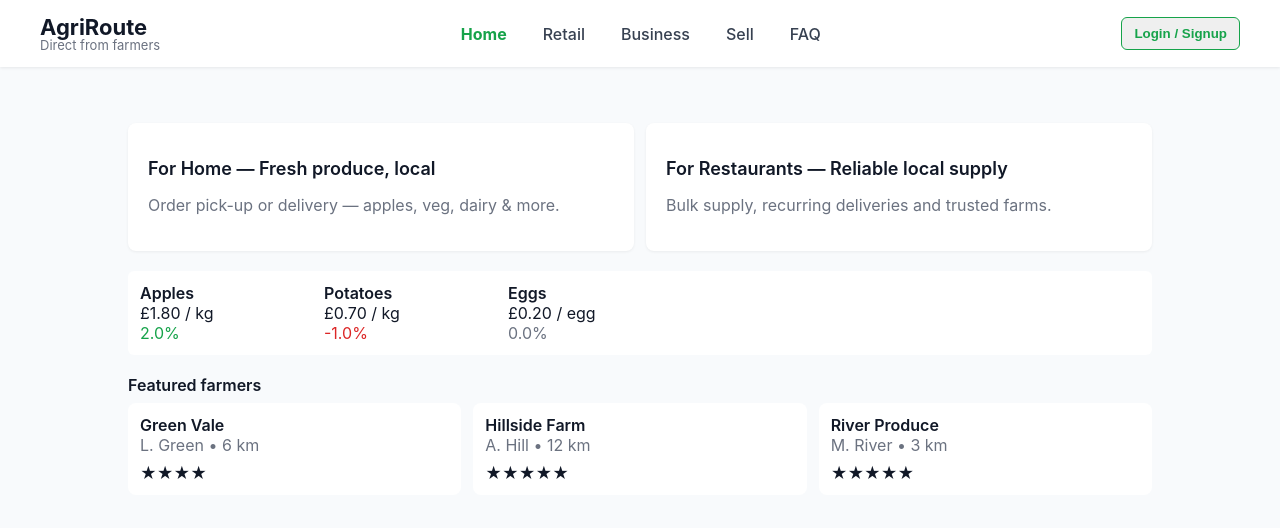
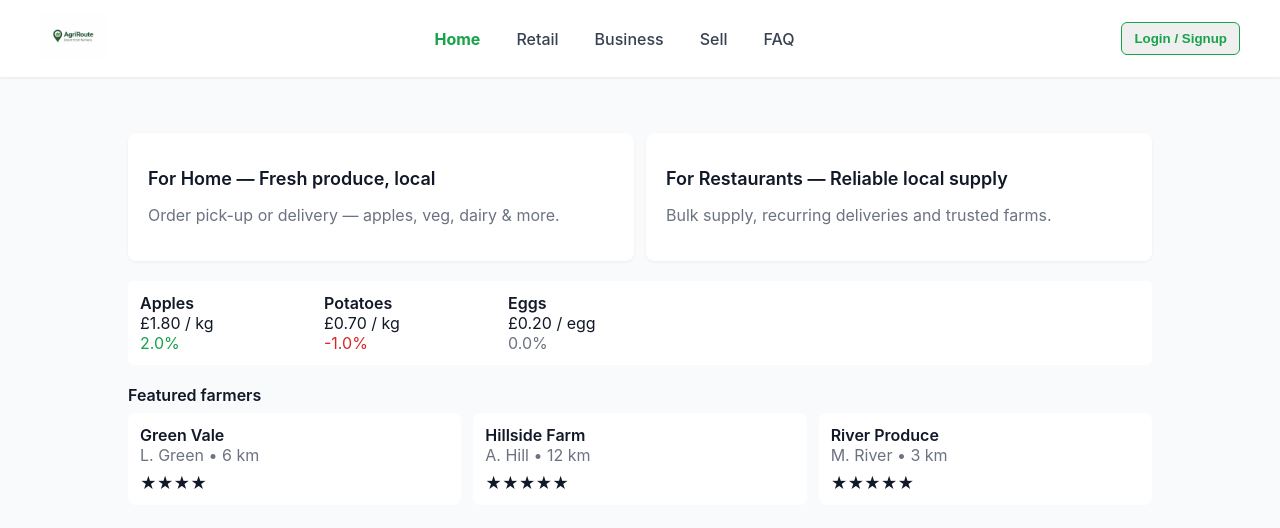
Before and after one commit to AgriRouteco/AgriRoute, a Next.js app: page / in a window 1280 px wide. Shown: the top 528 px of the page. Built offline with nearby package versions, Linux system fonts and the light colour scheme; no server answers.

Commit message:
Update Header.jsx
Changed header info

```diff
--- a/components/Header.jsx
+++ b/components/Header.jsx
@@ -29,17 +29,16 @@ export default function Header({ user }) {
         justifyContent: "space-between"
       }}>
 
-        {/* Logo */}
-        <div style={{ cursor: "pointer" }}>
-          <Link href="/">
-            <div style={{ fontSize: "22px", fontWeight: 700 }}>
-              AgriRoute
-            </div>
-            <div style={{ color: "#6b7280", fontSize: "13px", marginTop: "-3px" }}>
-              Direct from farmers
-            </div>
-          </Link>
-        </div>
+  {/* Logo */}
+<div style={{ cursor: "pointer" }}>
+  <Link href="/">
+    <img
+      src="/logo.png"   // <-- update name if your file is different
+      alt="AgriRoute Logo"
+      style={{ height: "45px", width: "auto" }}
+    />
+  </Link>
+</div>
 
         {/* Navigation */}
         <nav style={{ display: "flex", gap: "16px" }}>
```
